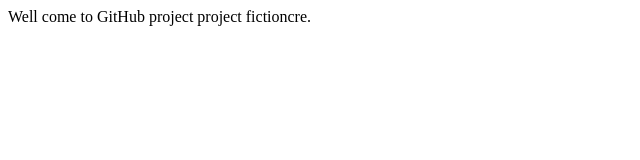
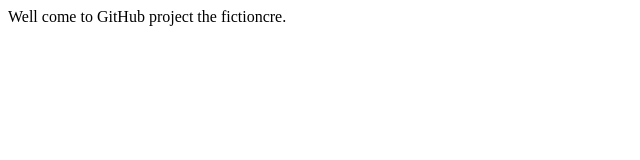
Before and after one commit to fictionbotcre/fictioncre, a plain HTML site: page index.html in a window 1280 px wide. Shown: the full height of the page, 0-640 px from the left. Drawn offline with Linux system fonts and the light colour scheme.

Commit message:
no message

```diff
--- a/index.html
+++ b/index.html
@@ -6,7 +6,7 @@
 </head>
 <body>
 
-Well come to GitHub project project fictioncre.
+Well come to GitHub project the fictioncre.
 
 </body>
 
```
